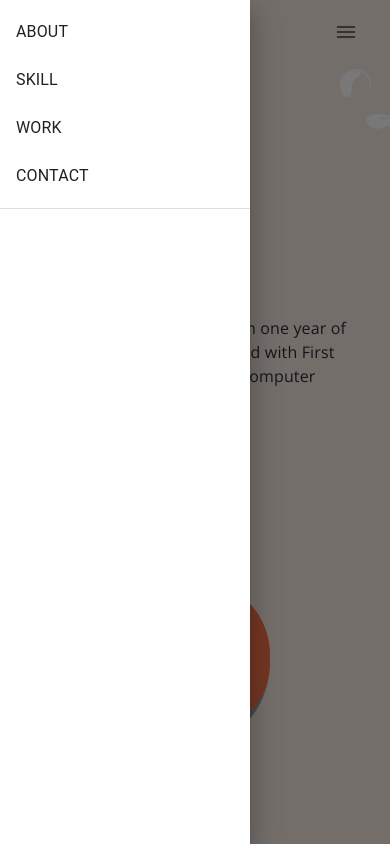
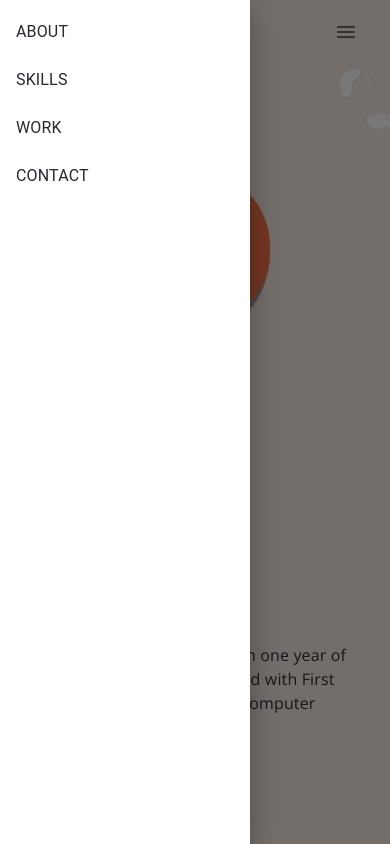
Before and after one commit to LisNadya98/portfolio, a React (Create React App) app: page / in a window 390 px wide. Both pictures are taken after a click on the button 346 px from the left and 32 px from the top of the page. Shown: the top 844 px of the page. Built offline with nearby package versions, Linux system fonts and the light colour scheme.

Commit message:
[UPD] alignment for mobile

```diff
--- a/src/App.js
+++ b/src/App.js
@@ -164,7 +164,7 @@ function App(props) {
                     ABOUT
                   </Link>
                   <Link onClick={()=>scroll("#skills")} className={classes.link} underline="none">
-                    SKILL
+                    SKILLS
                   </Link>
                   <Link onClick={()=>scroll("#work")} className={classes.link} underline="none">
                     WORK
@@ -187,6 +187,18 @@ function App(props) {
           <img style={isSmall ? {width:"50px"} : {width:"200px"}} src={leaf2}/>
         </div>
         <Grid container justify="center" alignItems="center" style={{width:"100vW", padding:isSmall?"1rem":"2rem", height: "calc(100vH - 2rem)", maxWidth:"1100px", margin:"auto", position:"relative", zIndex:"2"}}>
+          {isSmall &&
+          <Grid item xs={12} style={{position:"relative", marginBottom:"-3rem"}}>
+            <div style={{position:"absolute", width:"100%", marginTop:"-30px"}}>
+              <div id={"avatarImgSmall"}>
+                <img style={{width:"150px"}} src={avatar}/>
+              </div>
+            </div>
+            <div id={"avatarSmall"}></div>
+            <div className={classes.avatarBgSmall}>
+            </div>
+          </Grid>
+          }
           <Grid item xs={isSmall ? 12 : 6}>
             <Typography className={classes.fontBodyHeader} style={isSmall ? {fontSize:"2rem"} : null}>
               Hi, I am<br/>
@@ -197,25 +209,27 @@ function App(props) {
             </Typography>
           </Grid>
 
-          <Grid item xs={isSmall ? 12 : 6} style={{position:"relative"}}>
-            <div style={{position:"absolute", width:"100%", marginTop:isSmall?"-70px":"0"}}>
-              <div id={isSmall ? "avatarImgSmall" : "avatarImg"}>
-                <img style={isSmall ? {width:"150px"} : {width:"500px"}} src={avatar}/>
+          {!isSmall &&
+          <Grid item xs={6} style={{position:"relative"}}>
+            <div style={{position:"absolute", width:"100%"}}>
+              <div id={"avatarImg"}>
+                <img style={{width:"500px"}} src={avatar}/>
               </div>
             </div>
-            <div id={isSmall ? "avatarSmall" : "avatar"}></div>
-            <div className={isSmall ? classes.avatarBgSmall : classes.avatarBg}>
+            <div id={"avatar"}></div>
+            <div className={classes.avatarBg}>
             </div>
-          </Grid>
+          </Grid>}
+
         </Grid>
       </div>
       <div className={classes.aboutSlant}>
       </div>
 
       {/* Skills */}
-      <div id="skills" style={{marginTop:isSmall?"-15rem":"-10rem", marginBottom:"3rem", padding:"2rem 0"}}>
+      <div id="skills" style={{marginTop:"-15rem", marginBottom:"3rem", padding:"2rem 0"}}>
         <Grid container className={classes.skills} justify="center" alignItems="center">
-          <Grid item xs={isSmall ? 12 : 6} style={isSmall?{padding:"1rem"}:{padding:"6rem"}}>
+          <Grid item xs={isSmall ? 12 : 6} style={isSmall?{padding:"3rem"}:{padding:"6rem"}}>
             <Typography className={classes.fontBody} style={{textAlign:"center"}}>
               <Brush className={classes.icon} style={{marginTop:"10px", marginBottom:"-10px"}}/>
             </Typography>
@@ -233,7 +247,7 @@ function App(props) {
               Photoshop, Figma
             </Typography>
           </Grid>
-          <Grid item xs={isSmall ? 12 : 6} style={isSmall?{padding:"1rem",borderTop:"1px solid #D2D2D2"}:{padding:"6rem",borderLeft:"1px solid #D2D2D2"}}>
+          <Grid item xs={isSmall ? 12 : 6} style={isSmall?{padding:"3rem",borderTop:"1px solid #D2D2D2"}:{padding:"6rem",borderLeft:"1px solid #D2D2D2"}}>
             <div style={{border:"5px solid #7CBBB0", borderRadius:"10px", margin:"auto", width:"4rem", height:"3rem"}}>
               <Typography className={classes.fontBody} style={{textAlign:"center"}}>
                 <Code className={classes.icon}/>
@@ -260,7 +274,7 @@ function App(props) {
 
       {/* My Recent Work */}
       <Grid id="work"container style={{maxWidth:"1200px", margin:"auto", marginBottom:"6rem"}} justify="center" alignItems="center">
-        <Grid item xs={12}>
+        <Grid item xs={12} style={isSmall ? {padding:"0 1rem"} : null}>
           <Typography className={classes.fontBodyH2} style={{color:"#7CBBB0"}}>
             My Recent Work
           </Typography>
@@ -270,8 +284,8 @@ function App(props) {
         </Grid>
          {/* List of Works */}
 
-        <Grid container spacing={3} justify="center" alignItems="center" style={{maxWidth:"100%", margin:"3rem 0"}}>
-          <Grid item xs={isSmall ? 12 : 4}>
+        <Grid container spacing={isSmall?0:3} justify="center" alignItems="center" style={{maxWidth:"100%", margin:"3rem 0"}}>
+          <Grid item xs={isSmall ? 12 : 4} style={isSmall ? {marginBottom:"1rem"} : null}>
             <div className={classes.work} onClick={()=>handleOpen(0)}>
               <img className={classes.img} src={work1}/>
               <div className={classes.workContent} style={isSmall ? {height:"auto", minHeight:"130px"} : null}>
@@ -284,7 +298,7 @@ function App(props) {
               </div>
             </div>
           </Grid>
-          <Grid item xs={isSmall ? 12 : 4}>
+          <Grid item xs={isSmall ? 12 : 4}  style={isSmall ? {marginBottom:"1rem"} : null}>
             <div className={classes.work} onClick={()=>handleOpen(1)}>
               <img className={classes.img} src={work2}/>
               <div className={classes.workContent}  style={isSmall ? {height:"auto", minHeight:"130px"} : null}>
@@ -297,7 +311,7 @@ function App(props) {
               </div>
             </div>
           </Grid>
-          <Grid item xs={isSmall ? 12 : 4}>
+          <Grid item xs={isSmall ? 12 : 4}  style={isSmall ? {marginBottom:"1rem"} : null}>
             <div className={classes.work} onClick={()=>handleOpen(2)}>
               <img className={classes.img} src={work3}/>
               <div className={classes.workContent}  style={isSmall ? {height:"auto",minHeight:"130px"} : null}>
@@ -318,7 +332,7 @@ function App(props) {
             Contact Me
           </Typography>
           <Typography className={classes.fontBody} style={{textAlign:"center", color:"white"}}>
-            If you wanna get in touch, talk to me about a project collaboration or just say hi,<br/>
+            If you wanna get in touch, talk to me about a project collaboration or just say hi,
             do send me an email or a message via
           </Typography>
           <Grid container justify="center" alignItems="center" style={{marginTop:"1rem"}}>
--- a/src/asset/styles.css
+++ b/src/asset/styles.css
@@ -40,7 +40,7 @@
     position:relative;
     display: block;
     margin:auto;
-    margin-top:-70px;
+    margin-top:-30px;
     width: 150px;
     height: 150px;
     z-index:2;
--- a/src/asset/styles.js
+++ b/src/asset/styles.js
@@ -79,7 +79,7 @@ const useStyles = makeStyles((theme) => ({
 
     about:{
         width: "100vW",
-        height: "calc(100vH - 2rem)",
+        height: "calc(100vH + 2rem)",
         background: "#E8DDD6",
         flexGrow: 1,
         overflow:"visible"
@@ -149,7 +149,8 @@ const useStyles = makeStyles((theme) => ({
 
     footerContent:{
         maxWidth:"1200px",
-        margin:"auto"
+        margin:"auto",
+        padding:"0 1rem"
     },
 
     avatar:{
--- a/src/component/menu.js
+++ b/src/component/menu.js
@@ -20,6 +20,12 @@ const useStyles = makeStyles({
   fullList: {
     width: 'auto',
   },
+
+  listText:{
+    fontFamily:"Quicksand, sans-serif",
+    fontSize:"1rem",
+    color:"#282A33"
+  }
 });
 
 
@@ -55,19 +61,18 @@ export default function MenuDrawer() {
     >
       <List>
         <ListItem button onClick={()=>scroll("#about")}>
-            <ListItemText primary={"ABOUT"} />
+            <ListItemText className={classes.listText} primary={"ABOUT"} />
         </ListItem>
         <ListItem button onClick={()=>scroll("#skills")}>
-            <ListItemText primary={"SKILL"} />
+            <ListItemText className={classes.listText} primary={"SKILLS"} />
         </ListItem>
         <ListItem button onClick={()=>scroll("#work")}>
-            <ListItemText primary={"WORK"} />
+            <ListItemText className={classes.listText} primary={"WORK"} />
         </ListItem>
         <ListItem button onClick={()=>scroll("#contact")}>
-            <ListItemText primary={"CONTACT"} />
+            <ListItemText className={classes.listText} primary={"CONTACT"} />
         </ListItem>
       </List>
-      <Divider />
     </div>
   );
 
```
